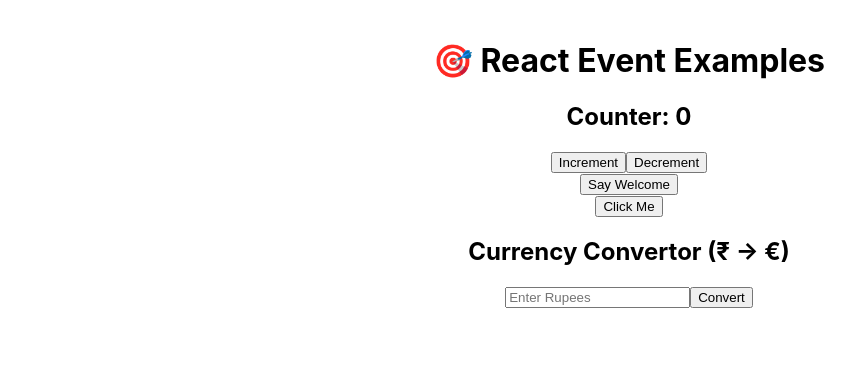
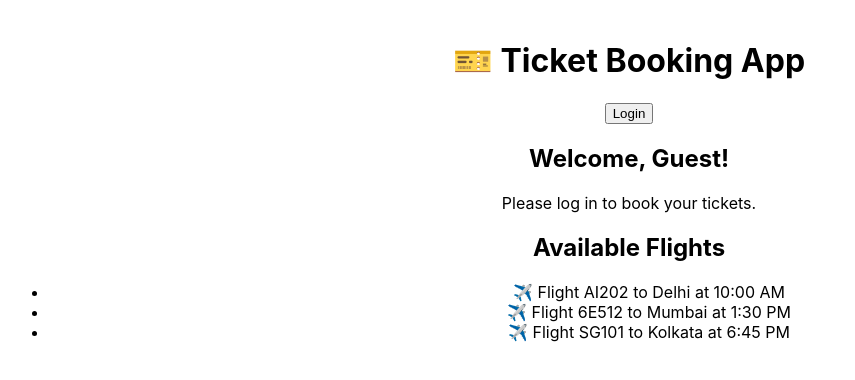
Before and after one commit to scsocder/6361671_DeepSkilling_DOTNETFSE, a React (Create React App) app: page / in a window 1280 px wide. Shown: the top 380 px of the page, without its empty margins (11-866 px from the left). Built offline with nearby package versions, Linux system fonts and the light colour scheme.

Commit message:
ticketbookingapp
week7

```diff
--- a/package.json
+++ b/package.json
@@ -1,5 +1,5 @@
 {
-  "name": "eventexamplesapp",
+  "name": "ticketbookingapp",
   "version": "0.1.0",
   "private": true,
   "dependencies": {
--- a/src/App.js
+++ b/src/App.js
@@ -1,18 +1,36 @@
-import React from 'react';
+import React, { useState } from 'react';
 import './App.css';
-import Counter from './components/Counter';
-import SayWelcome from './components/SayWelcome';
-import SyntheticClick from './components/SyntheticClick';
-import CurrencyConvertor from './components/CurrencyConvertor';
+import GuestPage from './components/GuestPage';
+import UserPage from './components/UserPage';
+import FlightDetails from './components/FlightDetails';
 
 function App() {
+  const [isLoggedIn, setIsLoggedIn] = useState(false);
+
+  // Element variable
+  let page;
+  if (isLoggedIn) {
+    page = <UserPage />;
+  } else {
+    page = <GuestPage />;
+  }
+
   return (
     <div className="App" style={{ padding: '20px' }}>
-      <h1>🎯 React Event Examples</h1>
-      <Counter />
-      <SayWelcome />
-      <SyntheticClick />
-      <CurrencyConvertor />
+      <h1>🎫 Ticket Booking App</h1>
+
+      {/* Login/Logout buttons */}
+      {isLoggedIn ? (
+        <button onClick={() => setIsLoggedIn(false)}>Logout</button>
+      ) : (
+        <button onClick={() => setIsLoggedIn(true)}>Login</button>
+      )}
+
+      {/* Conditionally render user/guest page */}
+      {page}
+
+      {/* Flight details always visible */}
+      <FlightDetails />
     </div>
   );
 }
--- /dev/null
+++ b/src/components/FlightDetails.js
@@ -0,0 +1,24 @@
+import React from 'react';
+
+function FlightDetails() {
+  const flights = [
+    { flightNo: 'AI202', destination: 'Delhi', time: '10:00 AM' },
+    { flightNo: '6E512', destination: 'Mumbai', time: '1:30 PM' },
+    { flightNo: 'SG101', destination: 'Kolkata', time: '6:45 PM' }
+  ];
+
+  return (
+    <div>
+      <h2>Available Flights</h2>
+      <ul>
+        {flights.map((flight, index) => (
+          <li key={index}>
+            ✈️ Flight {flight.flightNo} to {flight.destination} at {flight.time}
+          </li>
+        ))}
+      </ul>
+    </div>
+  );
+}
+
+export default FlightDetails;
--- /dev/null
+++ b/src/components/GuestPage.js
@@ -0,0 +1,12 @@
+import React from 'react';
+
+function GuestPage() {
+  return (
+    <div>
+      <h2>Welcome, Guest!</h2>
+      <p>Please log in to book your tickets.</p>
+    </div>
+  );
+}
+
+export default GuestPage;
--- /dev/null
+++ b/src/components/UserPage.js
@@ -0,0 +1,12 @@
+import React from 'react';
+
+function UserPage() {
+  return (
+    <div>
+      <h2>Welcome, Logged-in User!</h2>
+      <p>You can now book your flight tickets.</p>
+    </div>
+  );
+}
+
+export default UserPage;
```
Also changed, not shown: 1 other file (tests, documents, lock files or other folders).
